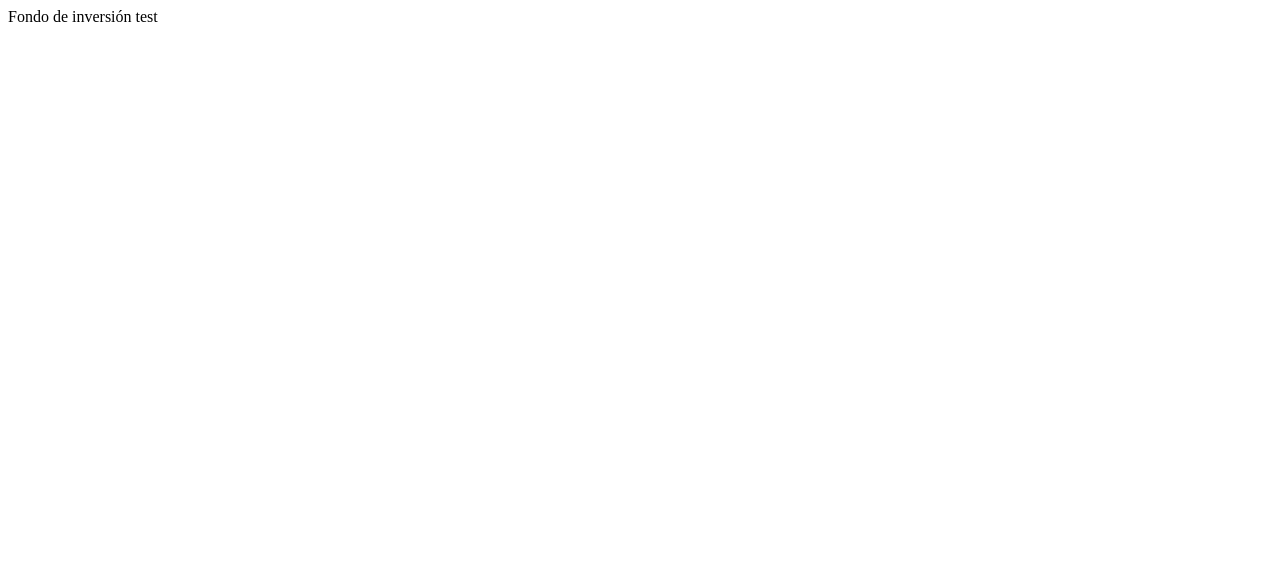
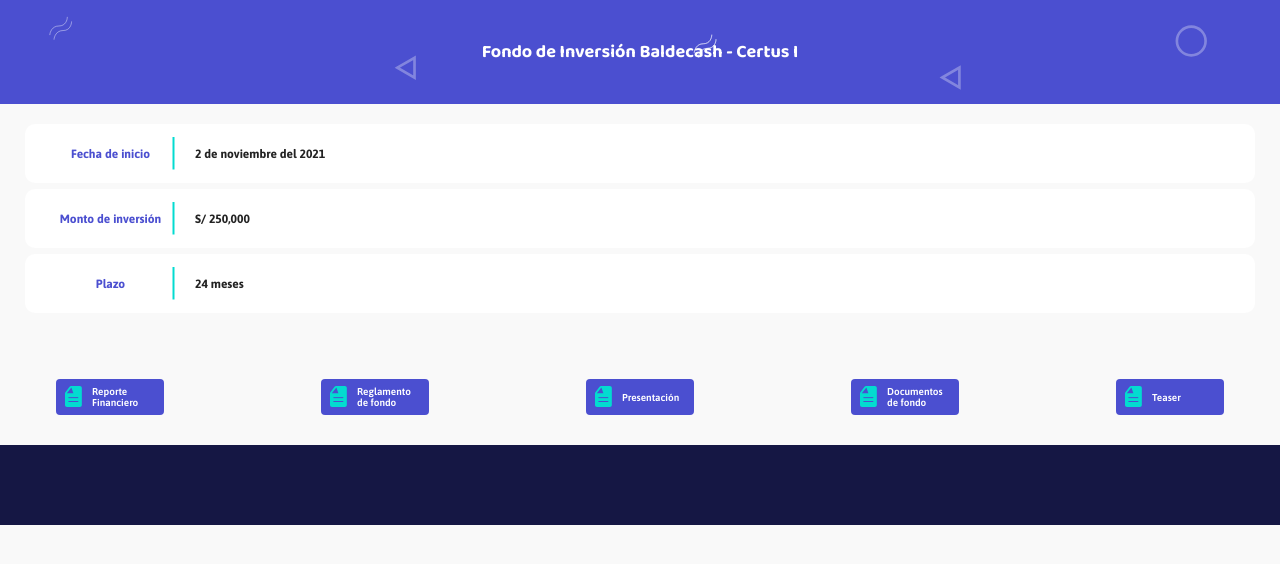
Before and after one commit to inversionistasbc/inversionistasbc.github.io, a plain HTML site: page index.html in a window 1280 px wide. Drawn offline with Linux system fonts and the light colour scheme.

Commit message:
Add files via upload

```diff
--- a/index.html
+++ b/index.html
@@ -1,12 +1,129 @@
 <!DOCTYPE html>
 <html lang="en">
-<head>
-  <meta charset="UTF-8">
-  <meta http-equiv="X-UA-Compatible" content="IE=edge">
-  <meta name="viewport" content="width=device-width, initial-scale=1.0">
-  <title>Fondo de Inversión Baldecash</title>
-</head>
-<body>
-  Fondo de inversión test
-</body>
+  <head>
+    <meta charset="UTF-8" />
+    <meta http-equiv="X-UA-Compatible" content="IE=edge" />
+    <meta name="viewport" content="width=device-width, initial-scale=1.0" />
+    <title>Fondo de Inversión Baldecash</title>
+    <link rel="stylesheet" href="/static/styles/styles.css" />
+    <link rel="preconnect" href="https://fonts.googleapis.com" />
+    <link rel="preconnect" href="https://fonts.gstatic.com" crossorigin />
+    <link
+      href="https://fonts.googleapis.com/css2?family=Asap:wght@400;500;600;700&family=Baloo+2:wght@400;500;600;700;800&display=swap"
+      rel="stylesheet"
+    />
+  </head>
+  <body>
+    <header>
+      <h1>Fondo de Inversión Baldecash - Certus I</h1>
+    </header>
+    <section class="card__section">
+      <section class="card">
+        <h2 class="card__title">Fecha de inicio</h2>
+        <img
+          class="card__divider"
+          src="/static/images/vertical-line.svg"
+          alt="Vertical line"
+        />
+        <p class="card__text">2 de noviembre del 2021</p>
+      </section>
+      <section class="card">
+        <h2 class="card__title">Monto de inversión</h2>
+        <img
+          class="card__divider"
+          src="/static/images/vertical-line.svg"
+          alt="Vertical line"
+        />
+        <p class="card__text">S/ 250,000</p>
+      </section>
+      <section class="card">
+        <h2 class="card__title">Plazo</h2>
+        <img
+          class="card__divider"
+          src="/static/images/vertical-line.svg"
+          alt="Vertical line"
+        />
+        <p class="card__text">24 meses</p>
+      </section>
+    </section>
+
+    <section class="button__section">
+      <button class="button">
+        <a
+          class="button__download"
+          href="/static/files/test1.svg"
+          download="Test"
+        >
+          <img
+            class="button__icon"
+            src="/static/images/button-icon.svg"
+            alt="Ícono de botón"
+          />
+          <p class="button__text">Reporte Financiero</p>
+        </a>
+      </button>
+
+      <button class="button">
+        <a
+          class="button__download"
+          href="/static/files/test1.svg"
+          download="Test"
+        >
+          <img
+            class="button__icon"
+            src="/static/images/button-icon.svg"
+            alt="Ícono de botón"
+          />
+          <p class="button__text">Reglamento de fondo</p>
+        </a>
+      </button>
+
+      <button class="button">
+        <a
+          class="button__download"
+          href="/static/files/test1.svg"
+          download="Test"
+        >
+          <img
+            class="button__icon"
+            src="/static/images/button-icon.svg"
+            alt="Ícono de botón"
+          />
+          <p class="button__text">Presentación</p>
+        </a>
+      </button>
+
+      <button class="button">
+        <a
+          class="button__download"
+          href="/static/files/test1.svg"
+          download="Test"
+        >
+          <img
+            class="button__icon"
+            src="/static/images/button-icon.svg"
+            alt="Ícono de botón"
+          />
+          <p class="button__text">Documentos de fondo</p>
+        </a>
+      </button>
+
+      <button class="button">
+        <a
+          class="button__download"
+          href="/static/files/test1.svg"
+          download="Test"
+        >
+          <img
+            class="button__icon"
+            src="/static/images/button-icon.svg"
+            alt="Ícono de botón"
+          />
+          <p class="button__text">Teaser</p>
+        </a>
+      </button>
+    </section>
+
+    <footer></footer>
+  </body>
 </html>
--- /dev/null
+++ b/static/styles/styles.css
@@ -0,0 +1,102 @@
+* {
+  box-sizing: border-box;
+  -moz-box-sizing: border-box;
+  -webkit-box-sizing: border-box;
+  margin: 0;
+  padding: 0;
+}
+
+body {
+  background-color: #F9F9F9;
+  font-family: 'Asap', sans-serif;
+}
+
+header {
+  background-image: url("/static/images/header.svg");
+  background-repeat:no-repeat;
+  background-size:cover;
+  color: white;
+  font-family: 'Baloo 2', cursive;
+  padding: 38px 22px;
+  position: relative;
+  text-align: center;
+}
+
+header h1 {
+  font-size: 18px;
+}
+
+.card__section {
+  font-family: 'Asap', sans-serif;
+  padding: 20px 25px;
+}
+
+.card {
+  align-items: center;
+  background-color: #fff;
+  border-radius: 10px;
+  display: flex;
+  margin-bottom: 6px;
+  min-width: 100%;
+  padding: 13px 24px;
+}
+
+.card__title {
+  color: #4B4FD0;
+  font-size: 12px;
+  font-weight: bold;
+  width: 123px;
+  text-align: center;
+}
+
+.card__divider {
+  margin-right: 20px;
+}
+
+.card__text {
+  color: #232323;
+  font-size: 12px;
+  font-weight: 700;
+}
+
+.button{
+  background-color: #4B4FD0;
+  border: none;
+  border-radius: 4px;
+  cursor: pointer;
+  display: flex;
+  height: 36px;
+  margin-top: 10px;
+  width: 108px;
+  font-family: 'Asap', sans-serif;
+  font-weight: 600;
+}
+
+.button__icon{
+  margin-right: 10px;
+}
+
+.button__section{
+  display: flex;
+  flex-wrap: wrap;
+  justify-content: space-between;
+  padding: 30px 56px;
+}
+
+.button__text {
+  color: white;
+  font-size: 10px;
+  text-align: left;
+}
+
+.button__download{
+  align-items: center;
+  display: flex;
+  padding: 7px 9px;
+  text-decoration: none;
+}
+
+footer{
+  background-color: #151744;
+  height: 80px;
+}
```
Also changed, not shown: static/files/test1.svg (added), static/images/button-icon.svg (added), static/images/header.svg (added), static/images/vertical-line.svg (added).
